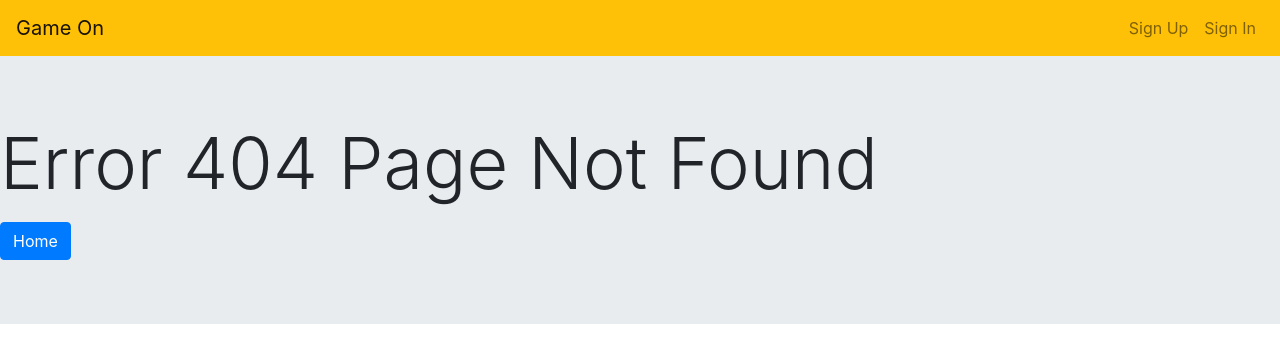
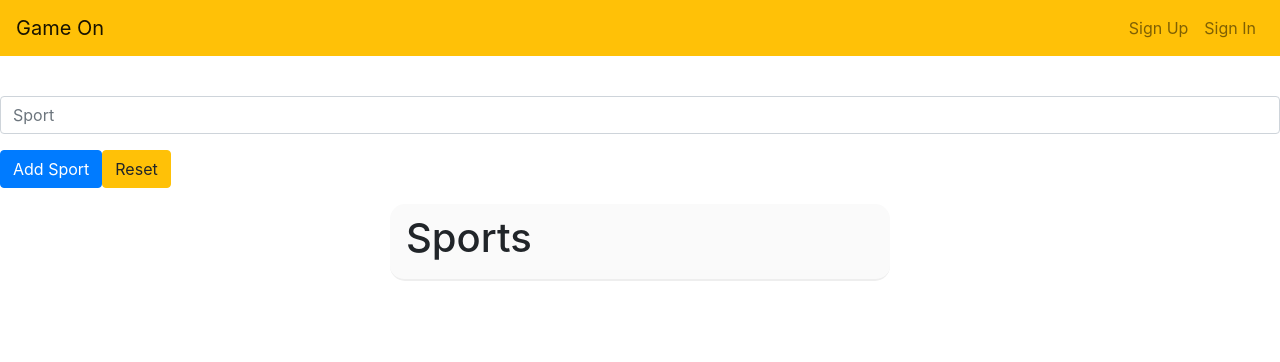
Before and after one commit to saadii7/react-project, a React (Create React App) app in the folder front/: page /sports/add in a window 1280 px wide. Before the commit this address led to /Error404. Shown: the top 362 px of the page. Built offline with nearby package versions, Linux system fonts and the light colour scheme; no server answers.

Commit message:
Sports Crud

```diff
--- a/front/src/App.js
+++ b/front/src/App.js
@@ -5,15 +5,15 @@ import store from './store';
 import { connect } from 'react-redux';
 import jwt_decode from 'jwt-decode';
 import setAuthToken from './setAuthToken';
+import 'bootstrap/dist/css/bootstrap.min.css';
 import { setCurrentUser, logoutUser } from './actions/authentication';
 
 import Navbar from './components/Header/Navbar';
 import Register from './components/Registration/Register';
 import Login from './components/Registration/Login';
 import Home from './components/Home/Home';
-
-import 'bootstrap/dist/css/bootstrap.min.css';
 import Profile from './components/user/Profile/Profile';
+import CreateSport from './components/Sports/Create-Sport/Create-Sport';
 import {Error404} from './Error404';
 import editProfile from './components/user/editProfile/editProfile';
 if(localStorage.jwtToken) {
@@ -39,6 +39,7 @@ class App extends Component {
                     <Route exact path="/" component={ Home } />
                     <Route exact path="/profile" component={ Profile } />
                     <Route exact path={"/users/id"+this.props.auth.user.id+"/edit"} component={ editProfile } />
+                    <Route exact path={"/sports/add"} component={ CreateSport } />
                     <Route exact path="/register" component={ Register } />
                     <Route exact path="/login" component={ Login } />
                     <Route exact path="/Error404" component={ Error404 } />
--- a/front/src/actions/sports.js
+++ b/front/src/actions/sports.js
@@ -1,13 +1,12 @@
-import { ADD_POST, DELETE_POST, FETCH_POST } from '../actions/types';
+import { ADD_SPORT, DELETE_SPORT, FETCH_ALL_SPORTS } from '../actions/types';
 import axios from 'axios';
 
-const apiUrl = 'http://localhost:4000/posts';
 
-export const createPost = ({ sportName}) => {
+export const createSport = ({ sportName}) => {
   return (dispatch) => {
     return axios.post(`/api/sports/add`, {sportName})
       .then(response => {
-        dispatch(createPostSuccess(response.data))
+        dispatch(createSportSuccess(response.data))
       })
       .catch(error => {
         throw(error);
@@ -15,30 +14,28 @@ export const createPost = ({ sportName}) => {
   };
 };
 
-export const createPostSuccess =  (data) => {
+export const createSportSuccess =  (data) => {
   return {
-    type: ADD_POST,
-    payload: {
-      _id: data._id,
-      sportName: data.sportName
-    }
+    type: ADD_SPORT,
+    payload:data
   }
 };
 
-export const deletePostSuccess = id => {
+export const deleteSportSuccess = id => {
   return {
-    type: DELETE_POST,
+    type: DELETE_SPORT,
     payload: {
       id
     }
   }
 }
 
-export const deletePost = id => {
+export const deleteSport = id => {
   return (dispatch) => {
-    return axios.get(`${apiUrl}/delete/${id}`)
+    console.log(id)
+    return axios.delete("/api/sports/delete/"+id)
       .then(response => {
-        dispatch(deletePostSuccess(response.data))
+        dispatch(deleteSportSuccess(response.data))
       })
       .catch(error => {
         throw(error);
@@ -46,18 +43,18 @@ export const deletePost = id => {
   };
 };
 
-export const fetchPosts = (posts) => {
+export const fetchSports = (sports) => {
   return {
-    type: FETCH_POST,
-    posts
+    type: FETCH_ALL_SPORTS,
+    sports
   }
 };
 
-export const fetchAllPosts = () => {
+export const fetchAllSports = () => {
   return (dispatch) => {
     return axios.get("/api/sports/getall")
       .then(response => {
-        dispatch(fetchPosts(response.data))
+        dispatch(fetchSports(response.data))
       })
       .catch(error => {
         throw(error);
--- /dev/null
+++ b/front/src/components/Sports/Create-Sport/Create-Sport.js
@@ -0,0 +1,79 @@
+import React from 'react';
+import { connect } from 'react-redux';
+import { withRouter } from 'react-router-dom';
+import {createSport} from '../../../actions/sports';
+import SportsList from '../Sports-List/Sports-List';
+
+class CreateSport extends React.Component {
+  state = {
+    sportName:''
+  };
+
+  handleInputChange = e => {
+    this.setState({
+      [e.target.name]: e.target.value
+    });
+  };
+
+  handleSubmit = e => {
+    e.preventDefault();
+    if (this.state.sportName.trim()) {
+      this.props.onAddSport(this.state);
+      this.handleReset();
+    }
+  };
+
+  handleReset = () => {
+    this.setState({
+      sportName:''
+    });
+  };
+
+  render() {
+
+const stylesApp = {
+  marginTop: 40
+}
+
+    return (
+      <div>
+          <form onSubmit={ this.handleSubmit }>
+          <div className="form-group" style={stylesApp}>
+              <input
+              type="text"
+              placeholder="Sport"
+              className="form-control"
+              name="sportName"
+              onChange={ this.handleInputChange }
+              value={ this.state.sportName }
+            />
+          </div>
+
+          <div className="form-group">
+            <button type="submit" className="btn btn-primary">Add Sport</button>
+            <button type="button" className="btn btn-warning" onClick={ this.handleReset }>
+              Reset
+            </button>
+          </div>
+          <SportsList/>
+        </form>
+      </div>
+    );
+  }
+}
+
+const mapStateToProps = (state) => {
+    return {
+    auth: state.auth,
+    errors: state.errors,
+    user:state.user
+    };
+};
+const mapDispatchToProps = dispatch => {
+    return {
+      onAddSport: sport => {
+        dispatch(createSport(sport));
+      }
+    };
+  };
+export default connect(mapStateToProps,mapDispatchToProps)(withRouter(CreateSport));
--- /dev/null
+++ b/front/src/components/Sports/Sports-List/Sports-List.js
@@ -0,0 +1,74 @@
+import React, { Component } from 'react';
+import { connect } from 'react-redux';
+import { deleteSport } from '../../../actions/sports';
+
+const styles = {
+    borderBottom: '2px solid #eee',
+    background: '#fafafa',
+    margin: '.75rem auto',
+    padding: '.6rem 1rem',
+    maxWidth: '500px',
+    borderRadius: '15px'
+};
+
+class SportsList extends Component {
+    constructor(props) {
+        super(props);
+        this.state = {
+            sports: []
+        };
+        // this.handleDelete = this.handleDelete.bind(this);
+    }
+    componentDidMount() {
+        this.setState({
+            sports: this.props.sports
+        });
+        console.log(this.props.sports.sportName)
+    };
+    handleDelete = (id) => {
+        console.log("Hello Delo")
+        this.props.onDelete(id)
+    }
+    renderSports = (sports) => {
+        return (
+            <table style={styles} key={sports._id}>
+                <tbody>
+                    <tr>
+                        <td> {sports.sportName}</td>
+                        <td>
+                            <button className="btn btn-danger" type="button" onClick={() =>this.handleDelete(sports._id)}>
+                                Remove
+                        </button>
+                        </td>
+
+                    </tr>
+                </tbody>
+            </table>
+        );
+    }
+
+    render() {
+        return (
+            <div style={styles}>
+                <h1>Sports</h1>
+                {this.props.sports.map(this.renderSports)}
+            </div>
+        );
+    }
+}
+
+const mapStateToProps = state => {
+    return {
+        sports: state.sports
+    };
+};
+
+const mapDispatchToProps = dispatch => {
+    return {
+        onDelete: id => {
+            dispatch(deleteSport(id));
+        }
+    };
+};
+
+export default connect(mapStateToProps, mapDispatchToProps)(SportsList);
--- a/front/src/reducer/index.js
+++ b/front/src/reducer/index.js
@@ -4,14 +4,12 @@ import { combineReducers } from 'redux';
 import errorReducer from './errorReducer';
 import authReducer from './authReducer';
 import sportsReducer from './sportsReducer';
-import posts from './postReducer';
 import userReducer from './userReducer';
 
 export default combineReducers({
     errors: errorReducer,
     auth: authReducer,
     sports:sportsReducer,
-    posts: posts,
     user:userReducer
 
 
--- a/front/src/reducer/sportsReducer.js
+++ b/front/src/reducer/sportsReducer.js
@@ -1,12 +1,15 @@
-import {ADD_SPORT, DELETE_SPORT, FETCH_SPORT } from '../actions/types';
+import {ADD_SPORT, DELETE_SPORT, FETCH_ALL_SPORTS } from '../actions/types';
 
 export default function sportReducer(state = [], action) {
   switch (action.type) {
     case ADD_SPORT:
       return [...state, action.payload];
     case DELETE_SPORT:
-      return state.filter(sport => sport._id !== action.payload.id);
-      case FETCH_SPORT:
+      return ({
+        ...state,
+        sports:state.filter(sport => sport._id !== action.payload.id)
+      });
+      case FETCH_ALL_SPORTS:
       return action.sports;
     default:
       return state;
--- a/front/src/store.js
+++ b/front/src/store.js
@@ -1,7 +1,7 @@
 import { createStore, applyMiddleware, compose } from 'redux';
 import thunk from 'redux-thunk';
 import rootReducer from './reducer/index';
-// import { fetchAllPosts } from './actions/sports';
+import {fetchAllSports} from './actions/sports';
 // import {getUser} from './actions/user';
 const inititalState = {};
 
@@ -10,6 +10,6 @@ const store = createStore(
         inititalState,
         compose(applyMiddleware(thunk),
                 window.__REDUX_DEVTOOLS_EXTENSION__&& window.__REDUX_DEVTOOLS_EXTENSION__()));
-// store.dispatch(fetchAllPosts());
+store.dispatch(fetchAllSports());
 // store.dispatch(getUser());
 export default store;
```
